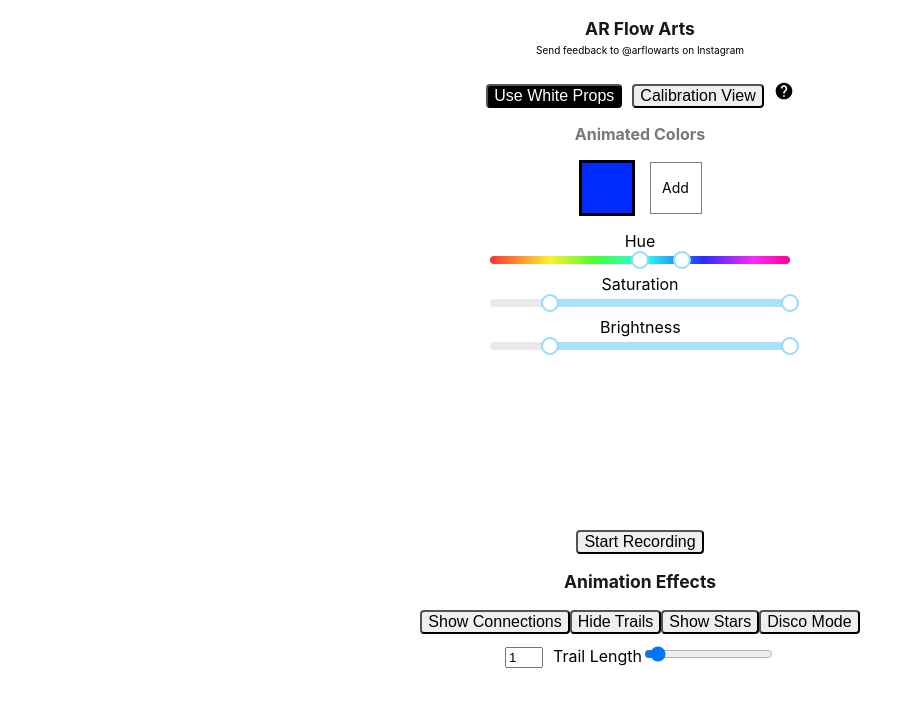
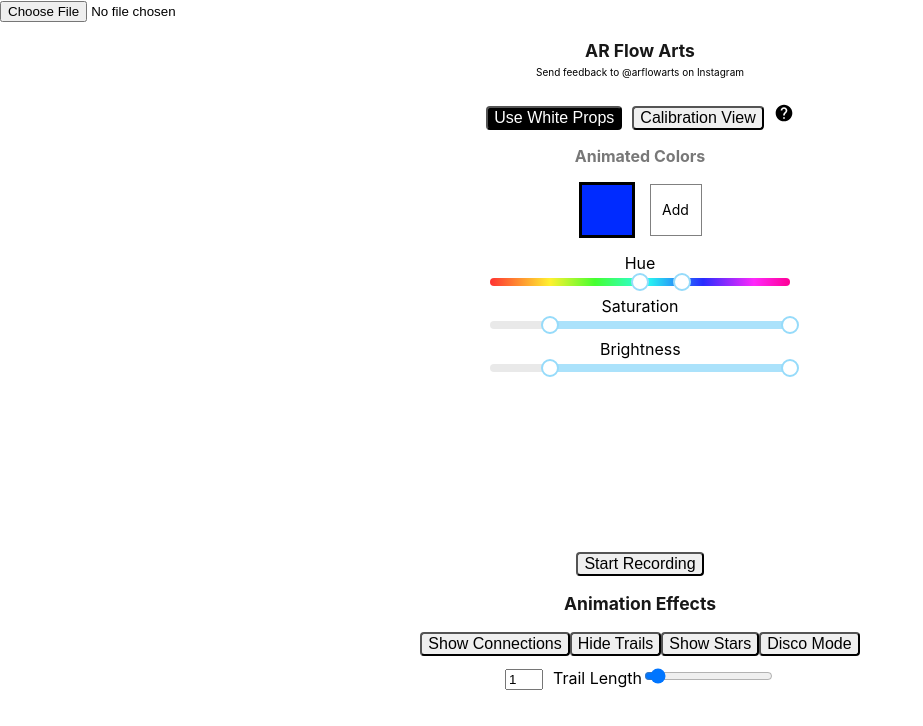
Before and after one commit to ianboru/juggle-tracker-js, a React (Create React App) app: page / in a window 1280 px wide. Shown: the top 726 px of the page, without its empty margins (0-923 px from the left). Built offline with nearby package versions, Linux system fonts and the light colour scheme; no server answers.

Commit message:
file upload working

```diff
--- a/src/App.js
+++ b/src/App.js
@@ -12,6 +12,7 @@ import {
   MdHelp
 } from "react-icons/md"
 //@observer
+import ReactPlayer from 'react-player'
 
 const calibrateHelp = `Calibration Process:\n
 1: Click 'Calibration View'
@@ -75,6 +76,7 @@ class App extends Component {
     discoMode : false,
     discoTimer : null,
     discoColorNumber : 0,
+    videoFile : null,
   }
   componentDidMount=()=>{
     const isFacebookApp = this.isFacebookApp()
@@ -87,7 +89,7 @@ class App extends Component {
     document.title = "AR Flow Arts"
   }
   isFacebookApp=()=>{
-    var ua = navigator.userAgent || navigator.vendor || window.opera;
+    let ua = navigator.userAgent || navigator.vendor || window.opera;
     return (ua.indexOf("FBAN") > -1) || (ua.indexOf("FBAV") > -1) || (ua.indexOf("Instagram") > -1);;
   }
   /****
@@ -217,7 +219,11 @@ class App extends Component {
    processVideo=()=> {
     if(this.canvasOutput){
       const context = this.canvasOutput.getContext("2d")
-      context.drawImage(this.video, 0, 0, this.state.videoWidth, this.state.videoHeight);
+      if(this.input.files){
+        context.drawImage(this.uploadedVideo, 0, 0, this.state.videoWidth, this.state.videoHeight);
+      }else{
+        context.drawImage(this.video, 0, 0, this.state.videoWidth, this.state.videoHeight);
+      }
 
       let srcMat = this.getMatFromCanvas(context)
       //Flip horizontally because camera feed is pre-flipped
@@ -536,6 +542,23 @@ class App extends Component {
       })
     }
   }
+  handleFile = ()=>{
+    let URL = window.URL || window.webkitURL
+
+    let file = this.input.files[0]
+    let type = file.type
+    let canPlay = this.uploadedVideo.canPlayType(type)
+    if (canPlay === '') canPlay = 'no'
+    let message = 'Can play type "' + type + '": ' + canPlay
+    let isError = canPlay === 'no'
+
+    if (isError) {
+      return
+    }
+
+    let fileURL = URL.createObjectURL(file)
+    this.uploadedVideo.src = fileURL
+  }
   render() {
     const colorSwatches = this.state.allColors.map((colorRange,index)=>{
         const borderString = index == this.state.colorNum ? '3px solid black' : 'none'
@@ -642,7 +665,6 @@ class App extends Component {
       <div>
           <ColorSliders HSV = {HSV} usingWhite = {this.state.usingWhite} handleHSVSliderChange={this.handleHSVSliderChange}/>
       </div>
-
     const app =
       //Don't show app if in-app browser
       //Because getUserMedia doesn't work
@@ -669,6 +691,9 @@ class App extends Component {
     // TOP LAYER
     return (
       <div>
+        <input type="file" accept="video/*" ref={ref => this.input = ref} src={this.state.videoFile} onChange={this.handleFile}/>
+         <video hidden={true} controls muted playsInline autoPlay ref={ref => this.uploadedVideo = ref}></video>
+
         {app}
         {openInBrowser}
      </div>
```
